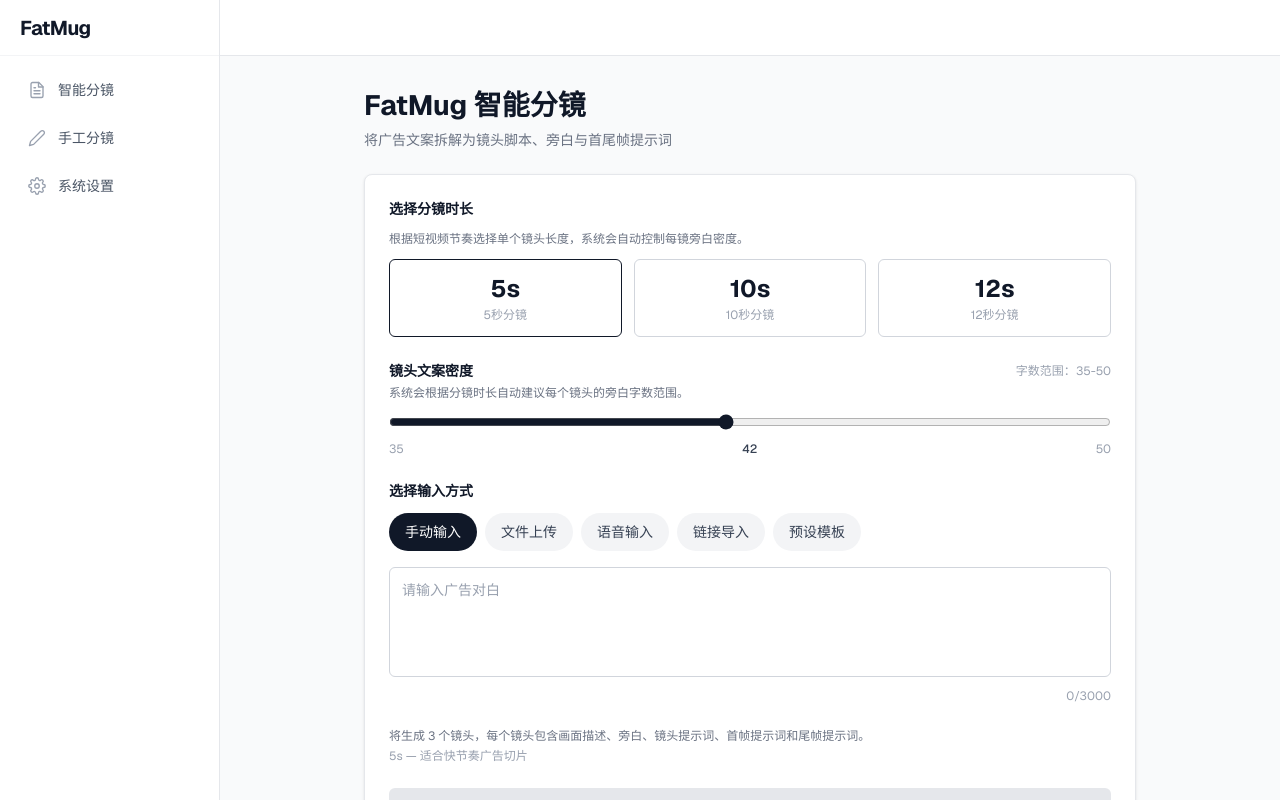
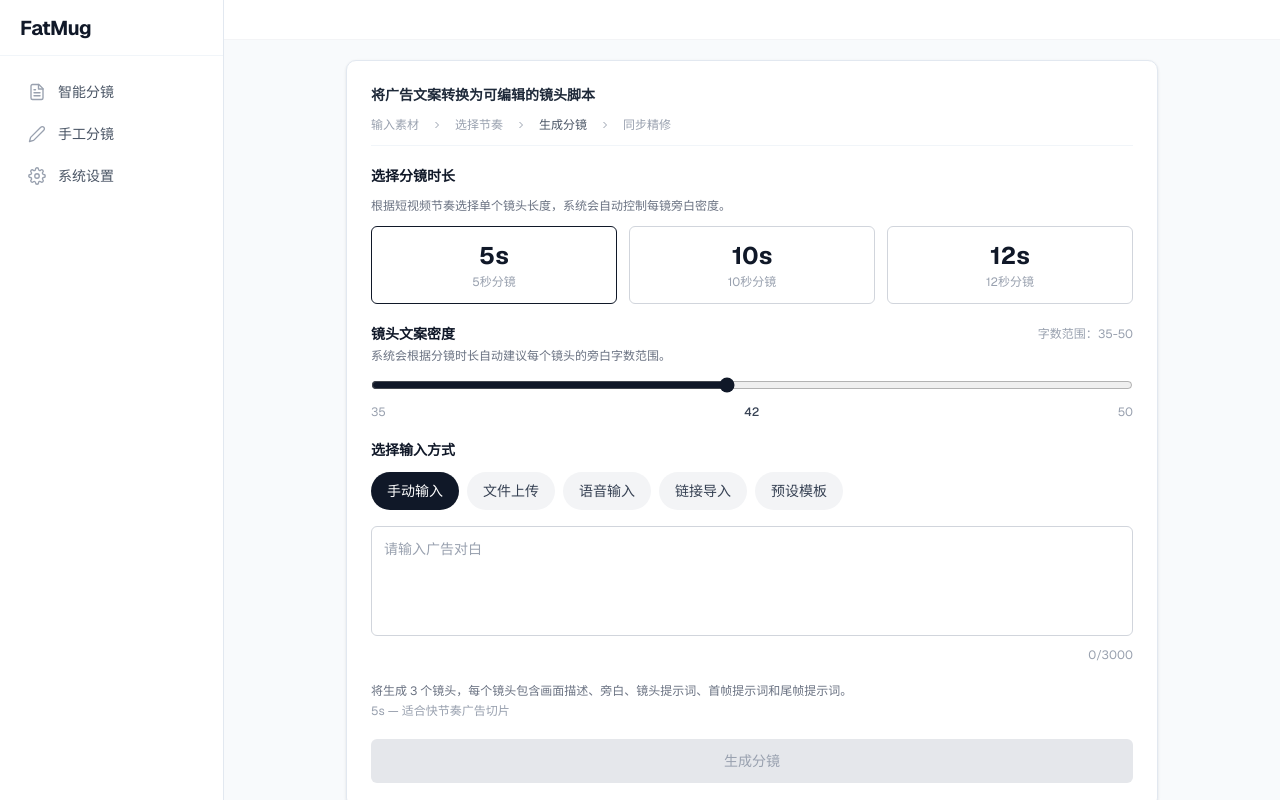
Before and after one commit to usago007/smart-storyboard, a Next.js app: page /smart-create in a window 1280 px wide. Built offline with nearby package versions, Linux system fonts and the light colour scheme.

Commit message:
refine: UI polish, header compression, dev indicator removal, README cleanup

```diff
--- a/next.config.ts
+++ b/next.config.ts
@@ -4,6 +4,7 @@
 const isExport = process.env.BUILD_EXPORT === "true";
 
 const nextConfig: NextConfig = {
+  devIndicators: false,
   ...(isExport ? { output: "export" as const } : {}),
   basePath,
   images: {
--- a/src/app/(with-nav)/manual-create/page.tsx
+++ b/src/app/(with-nav)/manual-create/page.tsx
@@ -56,6 +56,7 @@
   const [loading, setLoading] = useState(true);
   const [expanded, setExpanded] = useState<Set<number>>(new Set());
   const [lockedScenes, setLockedScenes] = useState<Set<number>>(new Set());
+  const [activeSceneId, setActiveSceneId] = useState<number | null>(null);
   const { showToast } = useToast();
 
   useEffect(() => {
@@ -217,9 +218,25 @@
         return next;
       });
 
+      setActiveSceneId(null);
+
       return { ...current, scenes: renumbered };
     });
   }, []);
+
+  const handleClearAll = useCallback(() => {
+    if (!session) return;
+    const hasLocked = session.scenes.some((s) => lockedScenes.has(s.id));
+    if (hasLocked) {
+      showToast('存在锁定分镜，请先解锁后再清空', 'error');
+      return;
+    }
+    if (!window.confirm('确定清空所有分镜吗？此操作不可恢复。')) return;
+    setSession((current) => (current ? { ...current, scenes: [] } : current));
+    setExpanded(new Set());
+    setLockedScenes(new Set());
+    setActiveSceneId(null);
+  }, [session, lockedScenes, showToast]);
 
   const handleCopyFullScene = useCallback(async (scene: Scene) => {
     const text = [
@@ -249,19 +266,46 @@
   const totalChars = session.scenes.reduce((sum, s) => sum + s.dialogue.length, 0);
 
   return (
-    <div className="space-y-6">
-      <div className="flex items-center justify-between">
-        <h1 className="text-base font-semibold text-gray-900 text-center flex-1">
+    <div className="space-y-4">
+      <div className="flex items-start justify-between">
+        <div>
+          <span className="text-sm font-semibold text-gray-900">
             手工创建分镜 · {session.scenes.length} 个
-        </h1>
+          </span>
+          <p className="text-xs text-gray-400 mt-0.5">用于校正 AI 初稿，精修镜头表达、首尾帧提示词和参考图。</p>
+        </div>
+        <div className="flex items-center gap-3 pt-0.5">
           <span className="text-xs text-gray-400">{session.duration}秒 {totalChars}字</span>
+          {session.scenes.length > 0 && (
+            <>
+              <button
+                type="button"
+                onClick={() => setExpanded(new Set(session.scenes.map((s) => s.id)))}
+                className="text-[11px] text-gray-400 hover:text-gray-600 transition-colors"
+              >
+                全部展开
+              </button>
+              <button
+                type="button"
+                onClick={() => setExpanded(new Set())}
+                className="text-[11px] text-gray-400 hover:text-gray-600 transition-colors"
+              >
+                全部收起
+              </button>
+              <button
+                type="button"
+                onClick={handleClearAll}
+                className="text-[11px] text-gray-400 hover:text-red-600 transition-colors"
+              >
+                清空全部
+              </button>
+            </>
+          )}
         </div>
-      <p className="text-xs text-gray-400 text-center -mt-4">
-        用于校正 AI 初稿，精修镜头表达、首尾帧提示词和参考图。
-      </p>
+      </div>
 
       {session.scenes.length === 0 && (
-        <div className="bg-white border border-gray-200 rounded-[8px] p-10 shadow-sm flex flex-col items-center text-center">
+        <div className="bg-white border border-slate-200 rounded-[10px] p-10 shadow-sm flex flex-col items-center text-center">
           <h3 className="text-base font-semibold text-gray-900 mb-2">暂无分镜</h3>
           <p className="text-sm text-gray-500 max-w-[300px] mb-6">
             可以从智能分镜同步生成结果，也可以手动添加一个分镜。
@@ -277,17 +321,22 @@
       )}
 
       {session.scenes.length > 0 && (
-      <div className="flex gap-2 overflow-x-auto pb-2 -mx-1 px-1">
+      <div className="flex items-start gap-2">
+        <div className="flex gap-2 overflow-x-auto pb-2 flex-1">
           {session.scenes.map((scene) => {
             const status = getSceneStatus(scene, lockedScenes);
+            const isActive = activeSceneId === scene.id;
             return (
               <button
                 key={scene.id}
                 type="button"
                 onClick={() => {
+                  setActiveSceneId(scene.id);
                   document.getElementById(`scene-${scene.id}`)?.scrollIntoView({ behavior: 'smooth', block: 'start' });
                 }}
-              className={`flex-shrink-0 flex items-center gap-2 px-3 py-1.5 rounded-[6px] border text-xs transition-colors hover:border-gray-400 ${statusStyle[status]}`}
+                className={`flex-shrink-0 flex items-center gap-2 px-3 py-1.5 rounded-[6px] border text-xs transition-colors hover:border-gray-400 ${
+                  isActive ? 'border-gray-900 bg-gray-100' : statusStyle[status]
+                }`}
               >
                 <span className="font-semibold text-gray-900">#{scene.id}</span>
                 <span className="text-gray-400">{scene.duration}s</span>
@@ -298,13 +347,16 @@
             );
           })}
         </div>
+      </div>
       )}
 
       {session.scenes.map((scene) => {
         const range = durationRange[scene.duration] || '35-50';
         const isLocked = lockedScenes.has(scene.id);
         return (
-          <div key={scene.id} id={`scene-${scene.id}`} className={`bg-white border rounded-[8px] p-4 shadow-sm transition-colors hover:border-gray-300 ${isLocked ? 'border-gray-300 bg-gray-50' : 'border-gray-200'}`}>
+          <div key={scene.id} id={`scene-${scene.id}`} className={`bg-white border-2 rounded-[10px] p-4 shadow-sm transition-all duration-150 hover:border-slate-300 ${
+            activeSceneId === scene.id ? 'border-gray-900' : isLocked ? 'border-gray-300 bg-gray-50' : 'border-gray-200'
+          }`}>
             <div className="flex items-center justify-between">
               <button
                 type="button"
@@ -492,7 +544,7 @@
                             className="w-full h-10 border border-gray-200 rounded-[4px] px-3 py-2 text-xs text-gray-700 bg-gray-50 resize-none focus:border-gray-900 focus:ring-1 focus:ring-gray-900 disabled:bg-gray-100 disabled:text-gray-500 disabled:cursor-not-allowed"
                           />
                         ) : (
-                          <div className="h-10 bg-gray-50 rounded-[4px] flex items-center justify-center text-xs text-gray-400">
+                          <div className="h-10 bg-gray-50 border border-dashed border-gray-300 rounded-[4px] flex items-center justify-center text-xs text-gray-500">
                             {area.key === 'shotPrompt' ? '点击生成镜头提示词' : area.key === 'firstFramePrompt' ? '点击生成首帧提示词' : '点击生成尾帧提示词'}
                           </div>
                         )}
@@ -529,7 +581,7 @@
                             {area.key === 'firstFrameImage' ? '首帧参考图已生成' : '尾帧参考图已生成'}
                           </div>
                         ) : (
-                          <div className="h-12 bg-gray-50 rounded-[4px] flex items-center justify-center text-xs text-gray-400">
+                          <div className="h-12 bg-gray-50 border border-dashed border-gray-300 rounded-[4px] flex items-center justify-center text-xs text-gray-500">
                             {area.key === 'firstFrameImage' ? '点击生成首帧参考图' : '点击生成尾帧参考图'}
                           </div>
                         )}
--- a/src/app/(with-nav)/smart-create/page.tsx
+++ b/src/app/(with-nav)/smart-create/page.tsx
@@ -370,14 +370,19 @@
   }
 
   return (
-    <div className="space-y-6">
-      <div>
-        <h1 className="text-[28px] font-bold text-gray-900">FatMug 智能分镜</h1>
-        <p className="mt-1 text-sm text-gray-500">将广告文案拆解为镜头脚本、旁白与首尾帧提示词</p>
-      </div>
-
-      <div className="bg-white border border-gray-200 rounded-[8px] p-6 shadow-sm">
-        <div className="space-y-6">
+    <div className="space-y-5">
+      <div className="bg-white border border-slate-200 rounded-[10px] p-6 shadow-sm">
+        <p className="text-sm font-semibold text-gray-800 mb-3">将广告文案转换为可编辑的镜头脚本</p>
+        <div className="space-y-5">
+          <div className="flex items-center gap-3 text-xs text-gray-400 pb-3 border-b border-slate-100">
+            <span>输入素材</span>
+            <svg width="12" height="12" viewBox="0 0 24 24" fill="none" stroke="currentColor" strokeWidth="2"><polyline points="9 18 15 12 9 6"/></svg>
+            <span>选择节奏</span>
+            <svg width="12" height="12" viewBox="0 0 24 24" fill="none" stroke="currentColor" strokeWidth="2"><polyline points="9 18 15 12 9 6"/></svg>
+            <span className="text-gray-600 font-medium">生成分镜</span>
+            <svg width="12" height="12" viewBox="0 0 24 24" fill="none" stroke="currentColor" strokeWidth="2"><polyline points="9 18 15 12 9 6"/></svg>
+            <span>同步精修</span>
+          </div>
           <section>
             <h2 className="text-sm font-semibold text-gray-900 mb-3">选择分镜时长</h2>
             <p className="text-xs text-gray-500 mb-3">根据短视频节奏选择单个镜头长度，系统会自动控制每镜旁白密度。</p>
--- a/src/app/globals.css
+++ b/src/app/globals.css
@@ -1,15 +1,25 @@
 @import "tailwindcss";
 
 body {
-  background: #ffffff;
+  background: #f8fafc;
   color: #111827;
   font-family: var(--font-geist-sans), ui-sans-serif, sans-serif;
+  -webkit-font-smoothing: antialiased;
+  -moz-osx-font-smoothing: grayscale;
+}
+
+h1, h2, h3 {
+  text-wrap: balance;
 }
 
 textarea:focus, input[type="text"]:focus, input[type="url"]:focus {
   outline: none;
   border-color: #111827;
   box-shadow: 0 0 0 1px #111827;
+}
+
+input:disabled, textarea:disabled {
+  cursor: not-allowed;
 }
 
 .dark body,
--- a/src/app/result/page.tsx
+++ b/src/app/result/page.tsx
@@ -118,7 +118,7 @@
   imageLoading: Record<string, boolean>;
 }) {
   return (
-    <div className="bg-white border border-gray-200 rounded-[8px] p-6 shadow-sm">
+    <div className="bg-white border border-slate-200 rounded-[10px] p-6 shadow-sm">
       <div className="flex flex-col gap-3 lg:flex-row lg:items-start lg:justify-between">
         <div>
           <h2 className="text-lg font-semibold text-gray-900">{scene.name}</h2>
@@ -314,7 +314,7 @@
 
   return (
     <div className="space-y-6">
-      <div className="bg-white border border-gray-200 rounded-[8px] p-6 shadow-sm">
+      <div className="bg-white border border-slate-200 rounded-[10px] p-6 shadow-sm">
         <div className="flex flex-col gap-4 lg:flex-row lg:items-end lg:justify-between">
           <div>
             <h1 className="text-2xl font-semibold text-gray-900">
--- a/src/components/MainLayout.tsx
+++ b/src/components/MainLayout.tsx
@@ -44,7 +44,7 @@
   '/smart-create/': {
     label: '智能分镜',
     icon: (
-      <svg width="20" height="20" viewBox="0 0 24 24" fill="none" stroke="currentColor" strokeWidth="1.8" strokeLinecap="round" strokeLinejoin="round">
+      <svg width="16" height="16" viewBox="0 0 24 24" fill="none" stroke="currentColor" strokeWidth="1.8" strokeLinecap="round" strokeLinejoin="round">
         <path d="M14.5 2H6a2 2 0 0 0-2 2v16a2 2 0 0 0 2 2h12a2 2 0 0 0 2-2V7.5L14.5 2z" />
         <polyline points="14 2 14 8 20 8" />
         <line x1="16" y1="13" x2="8" y2="13" />
@@ -56,7 +56,7 @@
   '/manual-create/': {
     label: '手工分镜',
     icon: (
-      <svg width="20" height="20" viewBox="0 0 24 24" fill="none" stroke="currentColor" strokeWidth="1.8" strokeLinecap="round" strokeLinejoin="round">
+      <svg width="16" height="16" viewBox="0 0 24 24" fill="none" stroke="currentColor" strokeWidth="1.8" strokeLinecap="round" strokeLinejoin="round">
         <path d="M17 3a2.83 2.83 0 1 1 4 4L7.5 20.5 2 22l1.5-5.5L17 3z" />
       </svg>
     ),
@@ -64,7 +64,7 @@
   '/settings/': {
     label: '系统设置',
     icon: (
-      <svg width="20" height="20" viewBox="0 0 24 24" fill="none" stroke="currentColor" strokeWidth="1.8" strokeLinecap="round" strokeLinejoin="round">
+      <svg width="16" height="16" viewBox="0 0 24 24" fill="none" stroke="currentColor" strokeWidth="1.8" strokeLinecap="round" strokeLinejoin="round">
         <circle cx="12" cy="12" r="3" />
         <path d="M19.4 15a1.65 1.65 0 0 0 .33 1.82l.06.06a2 2 0 0 1-2.83 2.83l-.06-.06a1.65 1.65 0 0 0-1.82-.33 1.65 1.65 0 0 0-1 1.51V21a2 2 0 0 1-4 0v-.09A1.65 1.65 0 0 0 9 19.4a1.65 1.65 0 0 0-1.82.33l-.06.06a2 2 0 0 1-2.83-2.83l.06-.06A1.65 1.65 0 0 0 4.68 15a1.65 1.65 0 0 0-1.51-1H3a2 2 0 0 1 0-4h.09A1.65 1.65 0 0 0 4.6 9a1.65 1.65 0 0 0-.33-1.82l-.06-.06a2 2 0 0 1 2.83-2.83l.06.06A1.65 1.65 0 0 0 9 4.68a1.65 1.65 0 0 0 1-1.51V3a2 2 0 0 1 4 0v.09a1.65 1.65 0 0 0 1 1.51 1.65 1.65 0 0 0 1.82-.33l.06-.06a2 2 0 0 1 2.83 2.83l-.06.06A1.65 1.65 0 0 0 19.4 9a1.65 1.65 0 0 0 1.51 1H21a2 2 0 0 1 0 4h-.09a1.65 1.65 0 0 0-1.51 1z" />
       </svg>
@@ -79,28 +79,28 @@
   const current = pageHeaders[pathname] || { label: '', icon: null };
 
   return (
-    <div className="flex h-screen bg-gray-50">
-      <aside className="w-[220px] flex-shrink-0 bg-white border-r border-gray-200 flex flex-col">
-        <div className="h-14 flex items-center px-5 border-b border-gray-100">
-          <h1 className="text-xl font-bold tracking-tight text-gray-900">FatMug</h1>
+    <div className="flex h-screen bg-slate-50">
+      <aside className="w-[224px] flex-shrink-0 bg-white border-r border-slate-200 flex flex-col">
+        <div className="h-14 flex items-center px-5 border-b border-slate-100">
+          <h1 className="text-xl font-bold tracking-[-0.02em] text-gray-900">FatMug</h1>
         </div>
-        <nav className="flex-1 p-3 space-y-1">
+        <nav className="flex-1 px-3 py-4 space-y-0.5">
           {navItems.map((item) => {
             const isActive = pathname === item.path;
             return (
               <button
                 key={item.id}
                 onClick={() => router.push(item.path)}
-                className={`w-full flex items-center gap-3 px-4 h-11 rounded-[6px] text-sm transition-colors ${
+                className={`w-full flex items-center gap-3 px-4 h-10 rounded-[8px] text-sm transition-colors duration-150 ${
                   isActive
-                    ? 'bg-gray-100 text-gray-900 font-semibold border-l-2 border-gray-900'
-                    : 'text-gray-600 hover:text-gray-900 hover:bg-gray-100'
+                    ? 'bg-gray-100 text-gray-900 font-semibold border-l-[3px] border-gray-900 rounded-l-none'
+                    : 'text-gray-600 hover:text-gray-900 hover:bg-gray-50'
                 }`}
               >
                 <span className={`flex-shrink-0 ${isActive ? 'text-gray-900' : 'text-gray-400'}`}>
                   {item.icon}
                 </span>
-                <span className="font-medium">{item.label}</span>
+                <span className={isActive ? 'font-semibold' : 'font-medium'}>{item.label}</span>
               </button>
             );
           })}
@@ -108,15 +108,15 @@
       </aside>
 
       <div className="flex-1 flex flex-col min-w-0">
-        <header className="h-14 bg-white border-b border-gray-200 flex items-center gap-2 px-6">
+        <header className="h-10 bg-white border-b border-gray-100 flex items-center gap-2 px-6">
           {current.icon && (
-            <span className="text-gray-500">{current.icon}</span>
+            <span className="text-gray-400">{current.icon}</span>
           )}
-          <h2 className="text-base font-semibold text-gray-900">{current.label}</h2>
+          <span className="text-sm font-semibold text-gray-700">{current.label}</span>
         </header>
 
         <main className="flex-1 overflow-auto">
-          <div className="max-w-[820px] mx-auto pt-7 px-6 pb-12">
+          <div className="max-w-[860px] mx-auto pt-5 px-6 pb-16">
             {children}
           </div>
         </main>
```
Also changed, not shown: src/app/(with-nav)/settings/page.tsx (+10 -13 lines), 1 other file (tests, documents, lock files or other folders). Lines whose indentation alone changed are shown as unchanged.
